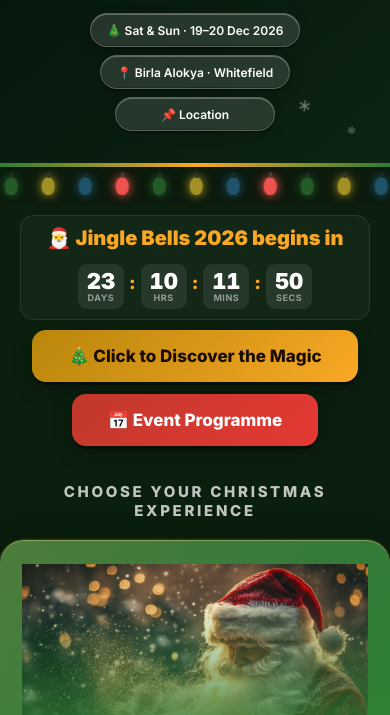
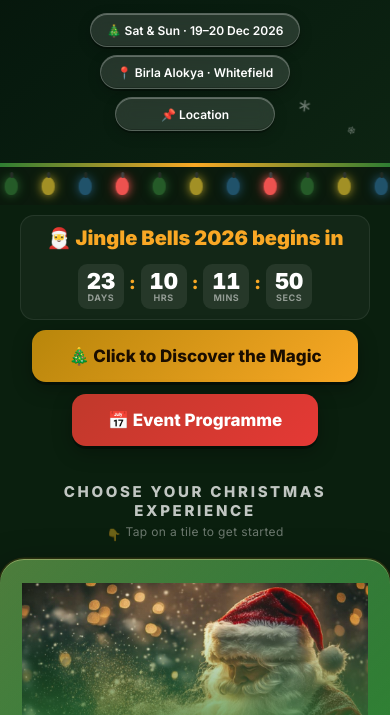
Before and after one commit to ba-events/ba-xmas-event-2026, a plain HTML site: page index.html in a window 390 px wide. Shown: the part 385-1100 px from the top of the page. Drawn offline with Linux system fonts and the light colour scheme; a web font is replaced by a local one.

Commit message:
auto-sync: 2026-11-25 22:48:05

```diff
--- a/index.html
+++ b/index.html
@@ -205,14 +205,21 @@ a.hub-pill:hover { transform:translateY(-2px); box-shadow:inset 0 1px 0 rgba(255
 .hub-inner   { max-width:1100px; margin:0 auto; }
 .hub-sec-label {
   text-align:center; font-size:15px; font-weight:800; letter-spacing:.18em;
-  text-transform:uppercase; color:rgba(255,255,255,.75); margin-bottom:20px;
+  text-transform:uppercase; color:rgba(255,255,255,.75); margin-bottom:4px;
 }
+.hub-sec-tip {
+  text-align:center; font-size:12px; color:rgba(255,255,255,.4);
+  margin-bottom:20px; letter-spacing:.03em;
+}
+.hub-sec-tip .tip-arr { display:inline-block; animation:tip-bounce 1.5s ease-in-out infinite; }
+@keyframes tip-bounce { 0%,100%{transform:translateY(0)} 55%{transform:translateY(4px)} }
 .hub-tiles { display:grid; grid-template-columns:repeat(3,1fr); gap:22px; }
 @media (max-width:900px) {
   .hub-tiles   { grid-template-columns:1fr; gap:16px; }
   .hub-section { padding:24px 0 40px; }
   .hub-inner   { padding:0; }
   .hub-sec-label { padding:0 16px; }
+  .hub-sec-tip   { padding:0 16px; }
   .hub-tile    { border-radius:0; }
 }
 
@@ -463,6 +470,7 @@ a.hub-pill:hover { transform:translateY(-2px); box-shadow:inset 0 1px 0 rgba(255
 <section class="hub-section">
   <div class="hub-inner">
     <p class="hub-sec-label">Choose your Christmas experience</p>
+    <p class="hub-sec-tip"><span class="tip-arr">👇</span> Tap on a tile to get started</p>
     <div class="hub-tiles">
 
       <!-- TILE 1: Secret Santa Club -->
```
